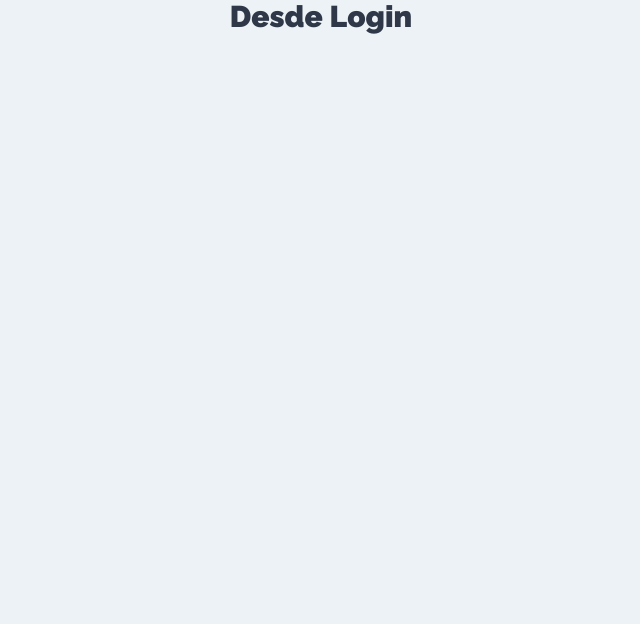
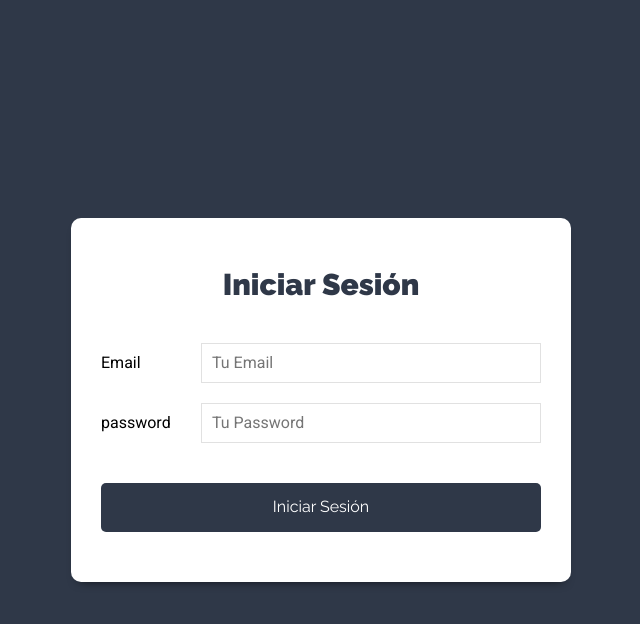
Before and after one commit to app-MERN/App-MERN, a React (Create React App) app: page / in a window 1280 px wide. Shown: the top 624 px of the page, without its empty margins (319-959 px from the left). Built offline with nearby package versions, Linux system fonts and the light colour scheme; the HTML template or start-up script is replaced by a standard one.

Commit message:
Creando el Formulario de Login

```diff
--- a/src/components/auth/Login.jsx
+++ b/src/components/auth/Login.jsx
@@ -1,10 +1,49 @@
 import React from 'react';
 
 const Login = () => {
+  const handleChange = (e) => {
+
+  };
+
   return (
-    <div>
-      <h1>Desde Login</h1>
+    <div className='form-usuario'>
+      <div className='contenedor-form sombra-dark'>
+        <h1>Iniciar Sesión</h1>
+
+        <form>
+          <div className='campo-form'>
+            <label htmlFor='email'>Email</label>
+            <input
+              type='email'
+              id='email'
+              name='email'
+              placeholder='Tu Email'
+              onChange={handleChange}
+            />
+          </div>
+
+          <div className='campo-form'>
+            <label htmlFor='password'>password</label>
+            <input
+              type='password'
+              id='password'
+              name='password'
+              placeholder='Tu Password'
+              onChange={handleChange}
+            />
+          </div>
+          <div className='campo-form'>
+            <input
+              type='submit'
+              className='btn btn-primario btn-block'
+              value='Iniciar Sesión'
+            />
+          </div>
+        </form>
+
+      </div>
     </div>
   );
 };
+
 export default Login;
```
